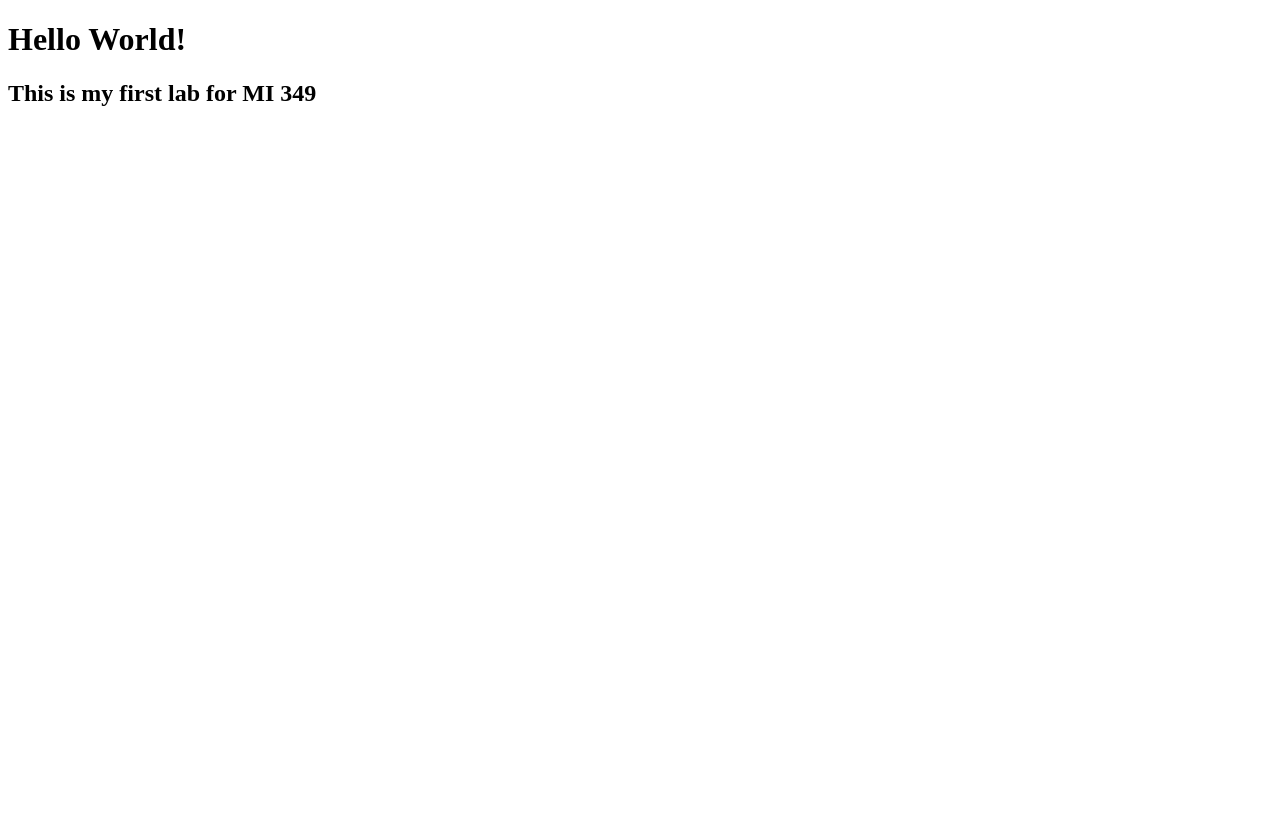
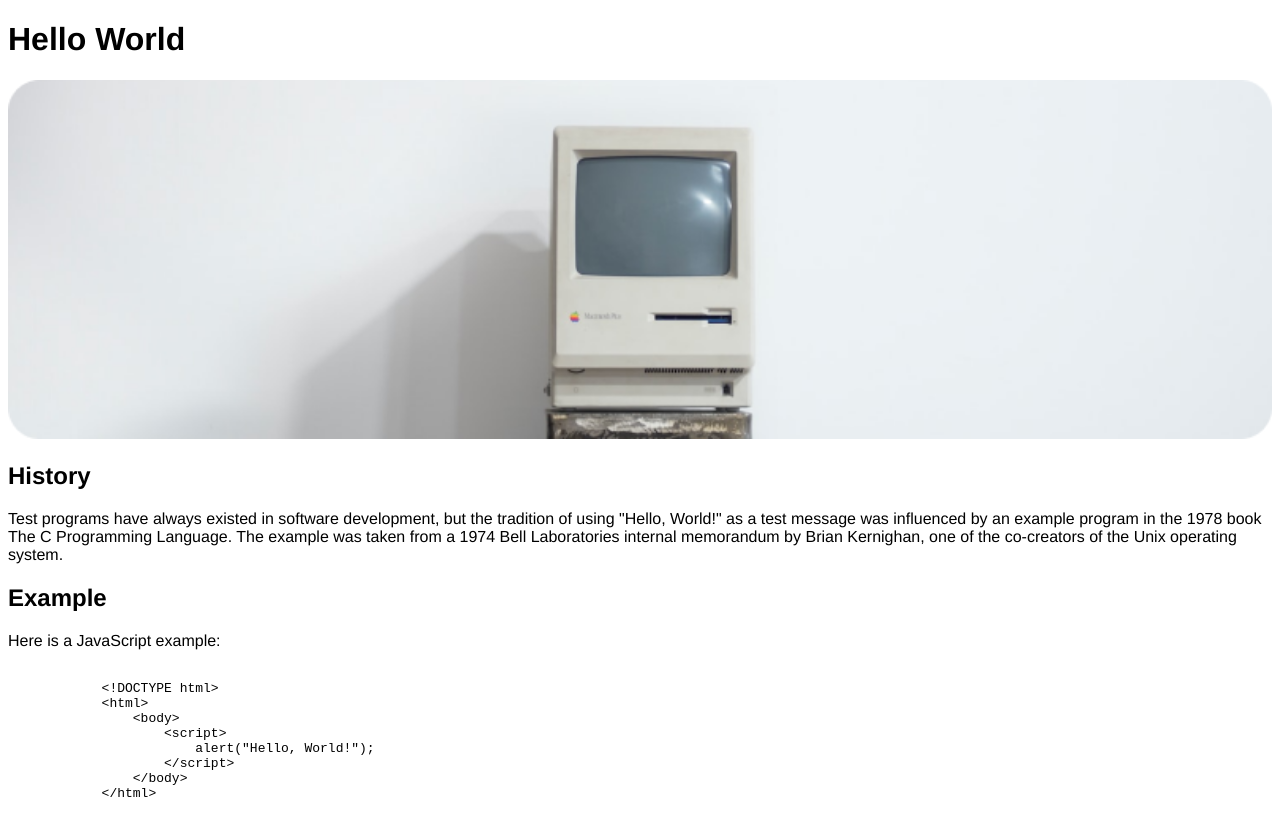
Before and after one commit to bach6104/MI-349-Lab, a plain HTML site: page index.html in a window 1280 px wide. Before the commit the page ends 800 px from the top, so only its background shows below. Drawn offline with Linux system fonts and the light colour scheme.

Commit message:
added contents

```diff
--- a/index.html
+++ b/index.html
@@ -1,11 +1,34 @@
 <!DOCTYPE html>
 <html lang="en">
 <head>
+    <meta charset="UTF-8">
+    <meta name="viewport" content="width=device-width, initial-scale=1.0">
+    <meta http-equiv="X-UA-Compatible" content="ie=edge">
+    <title>Hello World</title>
+    <link rel="stylesheet" href="screen.css">
 </head>
 <body>
-    <meta charset="UTF-8">
-    <meta name="viewport" content="width=device-width, initial-scale=1.0">
-    <h1>Hello World!</h1>
-    <h2> This is my first lab for MI 349</h2>
+    <h1>Hello World</h1>
+    <img src="images/Computer image.png" alt="Vintage mac">
+    <section>
+        <h2>History</h2>
+        <p>Test programs have always existed in software development, but the tradition of using "Hello, World!" as a test message was influenced by an example program in the 1978 book The C Programming Language. The example was taken from a 1974 Bell Laboratories internal memorandum by Brian Kernighan, one of the co-creators of the Unix operating system.</p>
+    </section>
+    <section>
+        <h2>Example</h2>
+        <p>Here is a JavaScript example:</p>
+        <pre><code>
+            &lt;!DOCTYPE html&gt;
+            &lt;html&gt;
+                &lt;body&gt;
+                    &lt;script&gt;
+                        alert("Hello, World!");
+                    &lt;/script&gt;
+                &lt;/body&gt;
+            &lt;/html&gt;
+        </code></pre>
+    </section>
+
+    <script>src ="index.js"</script>
 </body>
 </html>
--- /dev/null
+++ b/screen.css
@@ -0,0 +1,10 @@
+/* Add screen styles below */
+
+body {
+    background: #fff;
+    font-family:Helvetica,sans-serif;
+}
+
+img {
+    width: 100%;
+}
```
Also changed, not shown: images/Computer image.png (added), images/Logo.png (added).
